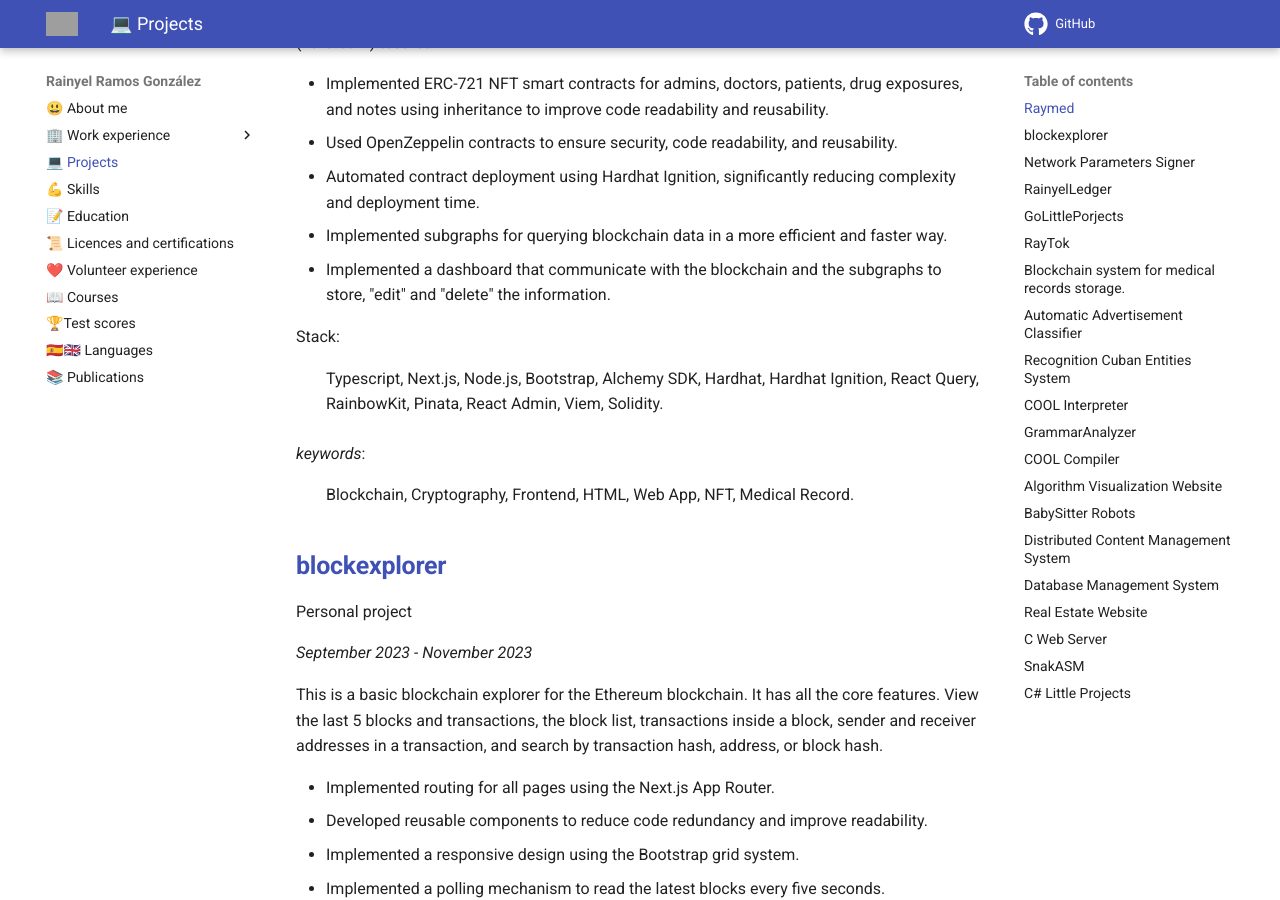
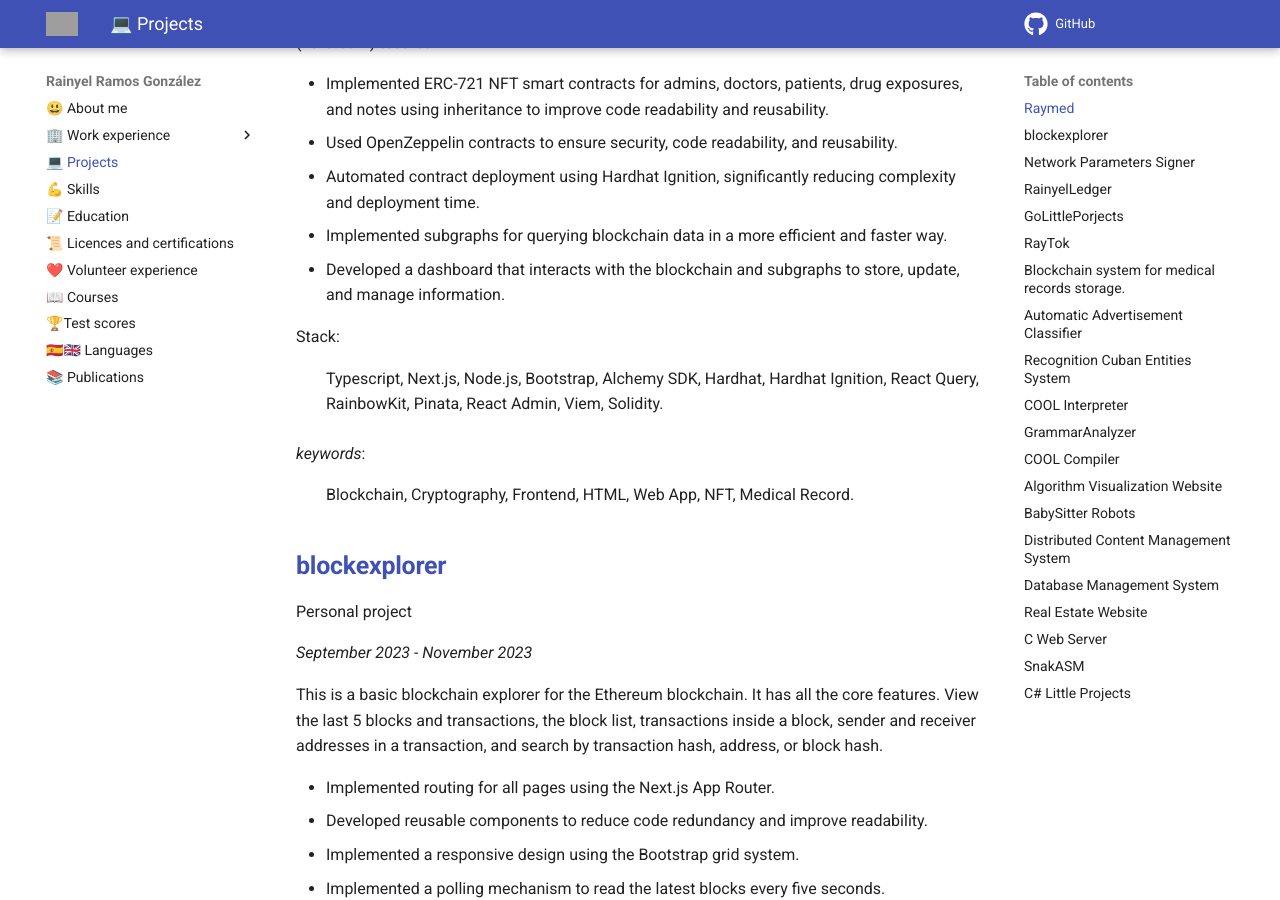
Before and after one commit to rayniel95/rayniel95.github.io, an MkDocs documentation site: the page built from docs/projects/projects.md, in a window 1280 px wide and 900 px high, scrolled down 361 px. Built offline with MkDocs 1.6.1 and Material for MkDocs 9.7.7, drawn with Linux system fonts in a browser that asks for light colours; grey boxes are pictures that could not be loaded.

Commit message:
docs(projects): improve wording in project description

```diff
--- a/docs/projects/projects.md
+++ b/docs/projects/projects.md
@@ -10,7 +10,7 @@ This project is a clinical history admin dashboard. Through the dashboard, it is
 - Used OpenZeppelin contracts to ensure security, code readability, and reusability.
 - Automated contract deployment using Hardhat Ignition, significantly reducing complexity and deployment time.
 - Implemented subgraphs for querying blockchain data in a more efficient and faster way.
-- Implemented a dashboard that communicate with the blockchain and the subgraphs to store, "edit" and "delete" the information.
+- Developed a dashboard that interacts with the blockchain and subgraphs to store, update, and manage information.
 
 Stack:
 : Typescript, Next.js, Node.js, Bootstrap, Alchemy SDK, Hardhat, Hardhat Ignition, React Query, RainbowKit, Pinata, React Admin, Viem, Solidity.
```
